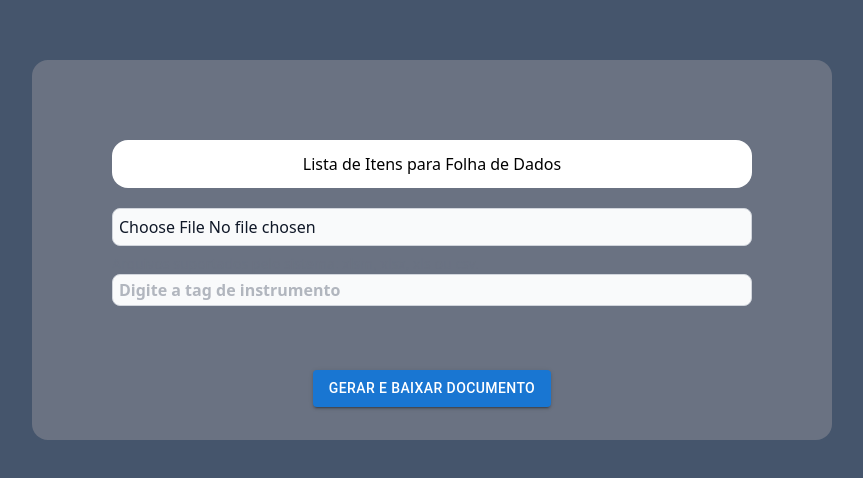
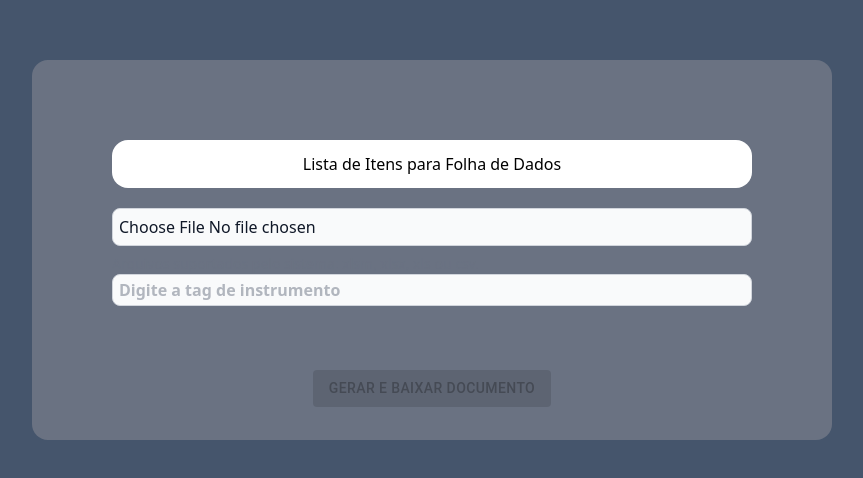
Before and after one commit to HugoLima-590/folhadedados, a React (Vite) app in the folder automacao_fd_ld/: page / in a window 1280 px wide. Shown: the part 110-588 px from the top of the page, without its empty margins (208-1071 px from the left). Built offline with nearby package versions, Linux system fonts and the light colour scheme.

Commit message:
altera-estado-do-botao

```diff
--- a/automacao_fd_ld/src/components/Botao.jsx
+++ b/automacao_fd_ld/src/components/Botao.jsx
@@ -1,10 +1,15 @@
-import React, { useState } from 'react';
+import React, { useState, useEffect } from 'react';
 import axios from 'axios';
 import Button from '@mui/material/Button';
 
 export default function Botao({ file, tagInstrumento }) {
     const [loading, setLoading] = useState(false);
     const [error, setError] = useState(null);
+    const [disabled, setDisabled] = useState(true);
+
+    useEffect(() => {
+        setDisabled(!(file && tagInstrumento)); // Desabilita se um dos valores for falso
+    }, [file, tagInstrumento]);
 
     const handleUpload = async () => {
         if (!file) {
@@ -18,7 +23,7 @@ export default function Botao({ file, tagInstrumento }) {
 
         const formData = new FormData();
         formData.append("file", file);
-        formData.append("tag_instrumento", tagInstrumento); // Envia a tag para o backend
+        formData.append("tag_instrumento", tagInstrumento);
 
         try {
             setLoading(true);
@@ -52,7 +57,7 @@ export default function Botao({ file, tagInstrumento }) {
                 variant="contained"
                 className="text-white bg-amber-900 mt-4"
                 onClick={handleUpload}
-                disabled={loading}
+                disabled={disabled}
             >
                 {loading ? "Processando..." : "Gerar e Baixar Documento"}
             </Button>
```
